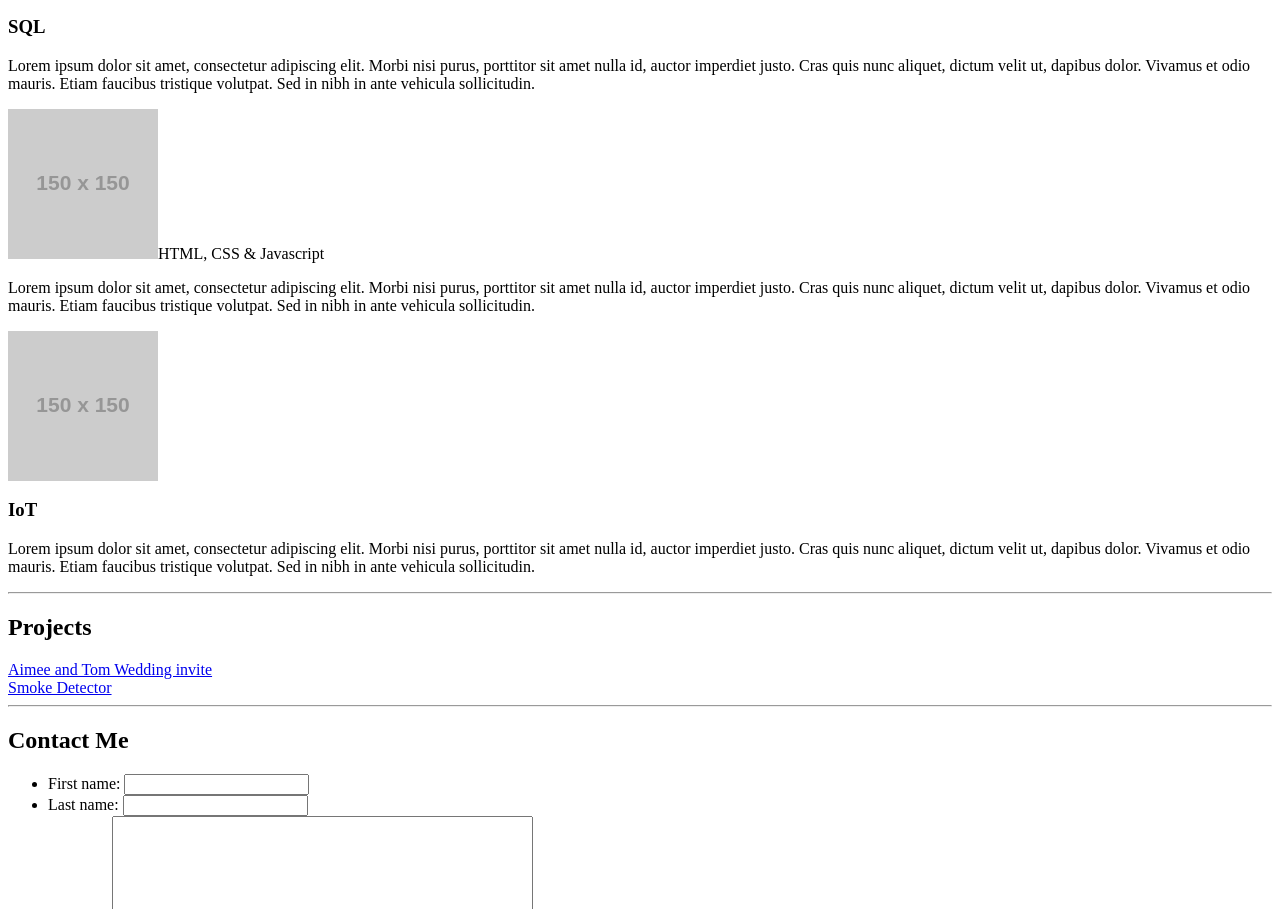
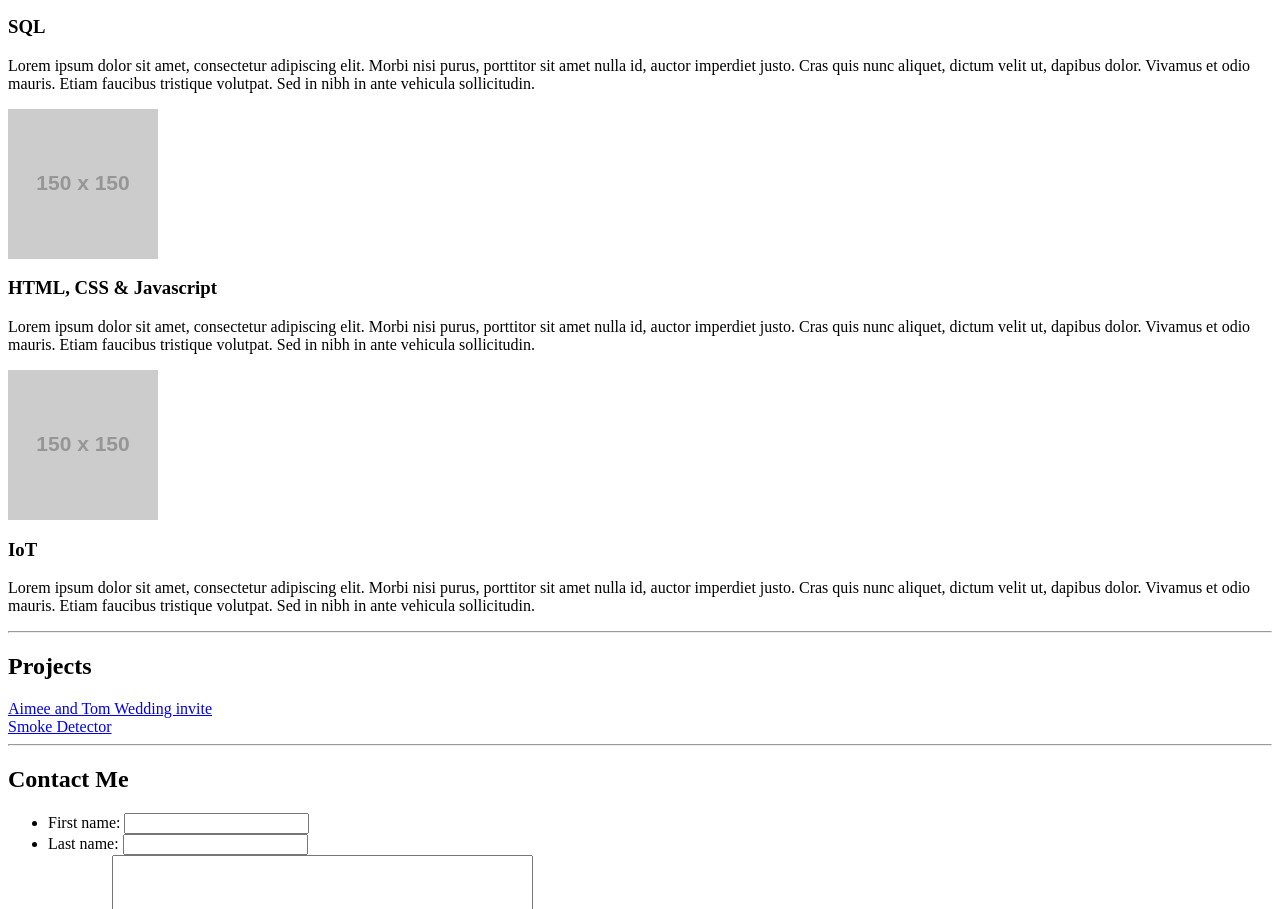
Before and after one commit to amantlexza/amantlexza.github.io, a plain HTML site: page index.html in a window 1280 px wide. Shown: the part 898-1807 px from the top of the page. Drawn offline with Linux system fonts and the light colour scheme; placeholder pictures from the web are drawn by us.

Commit message:
Update index.html

```diff
--- a/index.html
+++ b/index.html
@@ -69,7 +69,7 @@
                 </div>
                 <div class="column">
                   <div class="content">
-                  <img src="https://via.placeholder.com/150" alt="HTML, CSS & Javascript"
+                  <img src="https://via.placeholder.com/150" alt="HTML, CSS & Javascript">
                     <h3>HTML, CSS & Javascript</h3>
                     <p>Lorem ipsum dolor sit amet, consectetur adipiscing elit. Morbi nisi purus, porttitor sit amet nulla id,
                         auctor imperdiet justo. Cras quis nunc aliquet, dictum velit ut, dapibus dolor. Vivamus et odio mauris.
```
